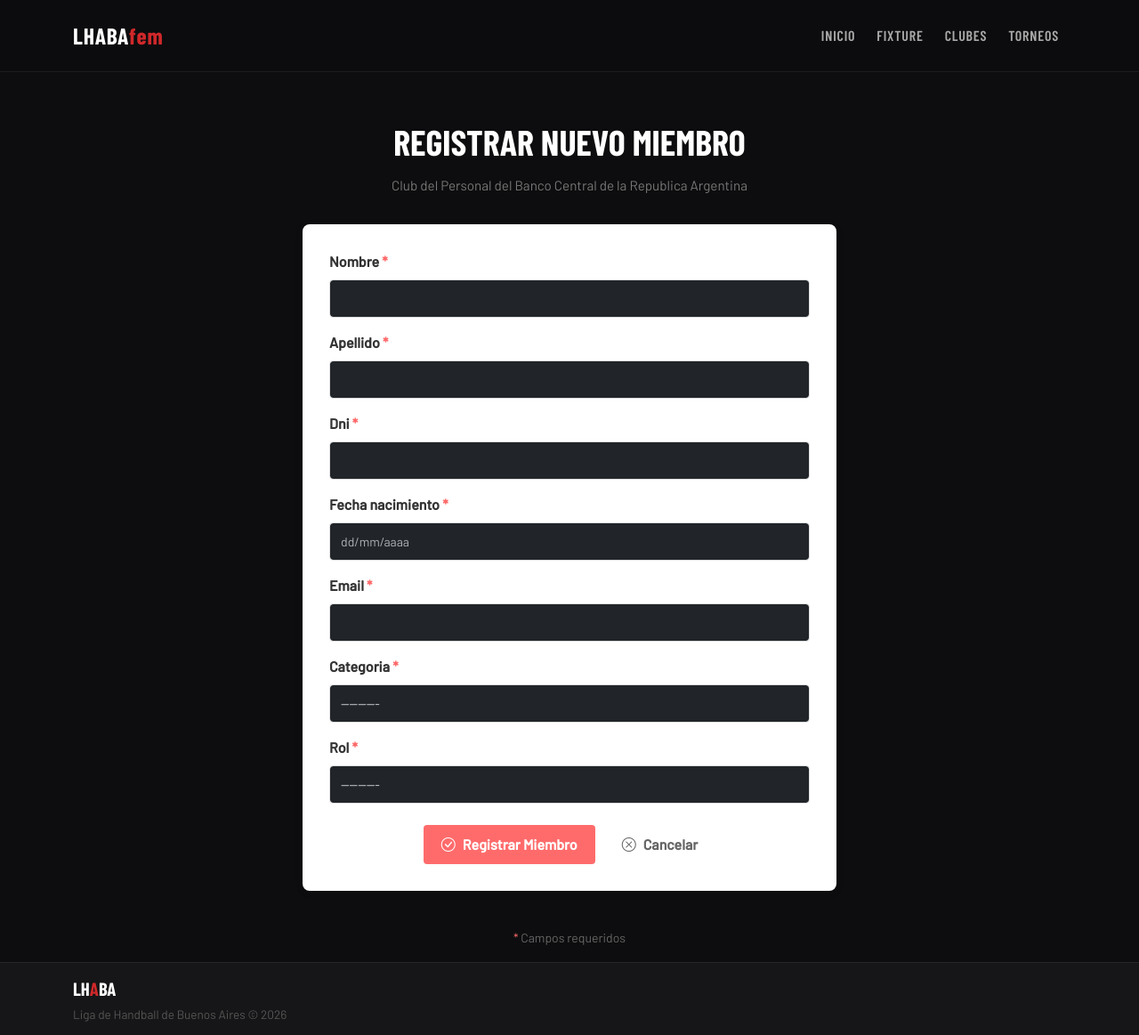
After one commit to Belen-Bustillo/LHABA-project, a Django app: page /clubes/1/equipos/registrar_persona/ in a window 1280 px wide. The commit adds this page. Shown: the whole page at 89% size. Run offline with Django 5.2, Linux system fonts and the light colour scheme; data comes from the database, SQL or seed files in the repository; both versions use the stored data as it was after the commit; some web fonts are replaced.

Commit message:
Se añade formulario apra registrar persona (con rol y categoria) dentro de un equipo

```diff
--- a/clubes/forms.py
+++ b/clubes/forms.py
@@ -1,5 +1,5 @@
 from django import forms
-from clubes.models import ClubesRegistrados
+from clubes.models import ClubesRegistrados,Persona,PersonaRol
 
 class ClubesRegistradosForm(forms.ModelForm):
     class Meta:
@@ -12,3 +12,34 @@ class ClubesRegistradosForm(forms.ModelForm):
             "localidad": forms.TextInput(attrs={'class':'form-control'}),
             "email": forms.EmailInput(attrs={'class':'form-control'}),
         }
+
+class PersonaForm(forms.ModelForm):
+    class Meta:
+        model = Persona
+        fields = ("nombre","apellido","dni","fecha_nacimiento","email")
+        widgets = {
+            "nombre": forms.TextInput(attrs={'class':'form-control'}),
+            "apellido": forms.TextInput(attrs={'class':'form-control'}),
+            "dni": forms.TextInput(attrs={'class':'form-control'}),
+            "fecha_nacimiento": forms.DateInput(attrs={
+                'class':'form-control',
+                'type':'text',
+                'placeholder':'dd/mm/aaaa'
+            }),
+            "email": forms.EmailInput(attrs={'class':'form-control'}),
+        }
+
+    def __init__(self, *args, **kwargs):
+        super().__init__(*args, **kwargs)
+        #formato para que no tire error en fecha de nacimiento
+        self.fields['fecha_nacimiento'].input_formats = ['%d/%m/%Y', '%Y-%m-%d']
+
+
+class PersonaRolForm(forms.ModelForm):
+    class Meta:
+        model = PersonaRol
+        fields = ("categoria", "rol")
+        widgets = {
+            "categoria": forms.Select(attrs={'class':'form-control'}),
+            "rol": forms.Select(attrs={'class':'form-control'}),
+        }
--- a/clubes/models.py
+++ b/clubes/models.py
@@ -1,7 +1,7 @@
 from django.db import models
 
 class ClubesRegistrados(models.Model):
-    id = models.IntegerField(primary_key=True)
+    id = models.AutoField(primary_key=True)
     nombre_siglas = models.CharField()
     nombre_completo = models.CharField()
     nombre_corto = models.CharField(max_length=30,null=True)
@@ -13,14 +13,14 @@ class ClubesRegistrados(models.Model):
         return f"Club registrado: {self.nombre_siglas} - {self.nombre_completo}"
 
 class Categoria(models.Model):
-    id_categoria = models.IntegerField(primary_key=True)
+    id_categoria = models.AutoField(primary_key=True)
     nombre_categoria = models.CharField(max_length=30)
 
     def __str__(self):
-        return f"Categoria creada: {self.nombre_categoria}"
+        return f"Categoria: {self.nombre_categoria}"
 
 class Persona(models.Model):
-    id_persona = models.IntegerField(primary_key=True)
+    id_persona = models.AutoField(primary_key=True)
     nombre = models.CharField(max_length=50)
     apellido = models.CharField(max_length=50)
     dni = models.CharField(max_length=15, unique=True)
@@ -31,7 +31,7 @@ class Persona(models.Model):
         return f"Persona registrada: {self.nombre} {self.apellido}"
 
 class Rol(models.Model):
-    id_rol = models.IntegerField(primary_key=True)
+    id_rol = models.AutoField(primary_key=True)
     rol = models.CharField(max_length=30)
     descripcion = models.CharField(max_length=80,null=True)
 
@@ -43,19 +43,12 @@ class Rol(models.Model):
         return mensaje
 
 class PersonaRol(models.Model):
-    persona = models.ForeignKey(Persona, on_delete=models.CASCADE) #id_persona
-    club = models.ForeignKey(ClubesRegistrados, on_delete=models.CASCADE) #id (club)
-    rol = models.ForeignKey(Rol, on_delete=models.PROTECT) #id_rol
-    categoria = models.ForeignKey(Categoria, on_delete=models.PROTECT) #id_categoria
+    persona = models.ForeignKey(Persona, on_delete=models.CASCADE)
+    club = models.ForeignKey(ClubesRegistrados, on_delete=models.CASCADE)
+    rol = models.ForeignKey(Rol, on_delete=models.PROTECT)
+    categoria = models.ForeignKey(Categoria, on_delete=models.PROTECT)
     fecha_ingreso = models.DateField(auto_now_add=True)
     fecha_cambio = models.DateField(null=True)
 
     def __str__(self):
         return f"Se añadio a {self.persona.nombre} {self.persona.apellido} \nclub {self.club.nombre_siglas} \nrol de {self.rol.rol} \ncategoria {self.categoria.nombre_categoria}"
-
-# class Fixture(models.Model):
-#     pass
-
-
-# class Torneos(models.Model):
-    # pass
--- /dev/null
+++ b/clubes/templates/clubes/registrar_persona.html
@@ -0,0 +1,200 @@
+{% extends 'index.html' %}
+{% block title %} <title>Registrar Miembro - {{ club.nombre_completo }}</title> {% endblock %}
+
+{% block princ_content %}
+  <div class="container-xl">
+
+    <!-- HEADER -->
+    <div class="page-header">
+      <div class="page-title">Registrar Nuevo Miembro</div>
+      <div class="page-subtitle">{{ club.nombre_completo }}</div>
+    </div>
+
+    <!-- FORMULARIO -->
+    <div class="form-container" style="max-width: 600px; margin: 0 auto;">
+      <form method="POST" class="form-persona">
+        {% csrf_token %}
+
+        <!-- ERRORES GENERALES -->
+        {% if persona_form.non_field_errors or rol_form.non_field_errors %}
+        <div style="background: #f8d7da; color: #721c24; padding: 15px; border-radius: 4px; margin-bottom: 20px;">
+          {% for error in persona_form.non_field_errors %}
+          <p style="margin: 5px 0;">{{ error }}</p>
+          {% endfor %}
+          {% for error in rol_form.non_field_errors %}
+          <p style="margin: 5px 0;">{{ error }}</p>
+          {% endfor %}
+        </div>
+        {% endif %}
+
+        <!-- NOMBRE -->
+        <div class="form-group mb-3">
+          <label for="{{ persona_form.nombre.id_for_label }}" class="form-label">
+            {{ persona_form.nombre.label }} <span style="color: #ff6b6b;">*</span>
+          </label>
+          {{ persona_form.nombre }}
+          {% if persona_form.nombre.errors %}
+          <small style="color: #ff6b6b;">{{ persona_form.nombre.errors.0 }}</small>
+          {% endif %}
+        </div>
+
+        <!-- APELLIDO -->
+        <div class="form-group mb-3">
+          <label for="{{ persona_form.apellido.id_for_label }}" class="form-label">
+            {{ persona_form.apellido.label }} <span style="color: #ff6b6b;">*</span>
+          </label>
+          {{ persona_form.apellido }}
+          {% if persona_form.apellido.errors %}
+          <small style="color: #ff6b6b;">{{ persona_form.apellido.errors.0 }}</small>
+          {% endif %}
+        </div>
+
+        <!-- DNI -->
+        <div class="form-group mb-3">
+          <label for="{{ persona_form.dni.id_for_label }}" class="form-label">
+            {{ persona_form.dni.label }} <span style="color: #ff6b6b;">*</span>
+          </label>
+          {{ persona_form.dni }}
+          {% if persona_form.dni.errors %}
+          <small style="color: #ff6b6b;">{{ persona_form.dni.errors.0 }}</small>
+          {% endif %}
+        </div>
+
+        <!-- FECHA DE NACIMIENTO -->
+        <div class="form-group mb-3">
+        <label for="{{ persona_form.fecha_nacimiento.id_for_label }}" class="form-label">
+            {{ persona_form.fecha_nacimiento.label }} <span style="color: #ff6b6b;">*</span>
+        </label>
+        {{ persona_form.fecha_nacimiento }}
+        {% if persona_form.fecha_nacimiento.errors %}
+        <small style="color: #ff6b6b;">{{ persona_form.fecha_nacimiento.errors.0 }}</small>
+        {% endif %}
+        </div>
+
+        <!-- EMAIL -->
+        <div class="form-group mb-3">
+          <label for="{{ persona_form.email.id_for_label }}" class="form-label">
+            {{ persona_form.email.label }} <span style="color: #ff6b6b;">*</span>
+          </label>
+          {{ persona_form.email }}
+          {% if persona_form.email.errors %}
+          <small style="color: #ff6b6b;">{{ persona_form.email.errors.0 }}</small>
+          {% endif %}
+        </div>
+
+        <!-- CATEGORÍA -->
+        <div class="form-group mb-3">
+          <label for="{{ rol_form.categoria.id_for_label }}" class="form-label">
+            {{ rol_form.categoria.label }} <span style="color: #ff6b6b;">*</span>
+          </label>
+          {{ rol_form.categoria }}
+          {% if rol_form.categoria.errors %}
+          <small style="color: #ff6b6b;">{{ rol_form.categoria.errors.0 }}</small>
+          {% endif %}
+        </div>
+
+        <!-- ROL -->
+        <div class="form-group mb-4">
+          <label for="{{ rol_form.rol.id_for_label }}" class="form-label">
+            {{ rol_form.rol.label }} <span style="color: #ff6b6b;">*</span>
+          </label>
+          {{ rol_form.rol }}
+          {% if rol_form.rol.errors %}
+          <small style="color: #ff6b6b;">{{ rol_form.rol.errors.0 }}</small>
+          {% endif %}
+        </div>
+
+        <!-- BOTONES -->
+        <div class="form-actions" style="display: flex; gap: 10px; justify-content: center;">
+          <button type="submit" class="btn btn-danger">
+            <i class="bi bi-check-circle"></i> Registrar Miembro
+          </button>
+          <a href="{% url 'equipos_detalle' club.id %}" class="btn btn-outline-secondary">
+            <i class="bi bi-x-circle"></i> Cancelar
+          </a>
+        </div>
+
+      </form>
+    </div>
+
+    <!-- NOTA -->
+    <div style="text-align: center; margin-top: 40px; color: #666;">
+      <p><small><span style="color: #ff6b6b;">*</span> Campos requeridos</small></p>
+    </div>
+
+  </div>
+
+  <style>
+    .form-container {
+      background: #fff;
+      padding: 30px;
+      border-radius: 8px;
+      box-shadow: 0 2px 8px rgba(0, 0, 0, 0.1);
+    }
+
+    .form-group {
+      display: flex;
+      flex-direction: column;
+    }
+
+    .form-label {
+      font-weight: 600;
+      margin-bottom: 8px;
+      color: #333;
+    }
+
+    .form-control {
+      padding: 10px 12px;
+      border: 1px solid #ddd;
+      border-radius: 4px;
+      font-size: 14px;
+      transition: border-color 0.3s;
+      font-family: inherit;
+    }
+
+    .form-control:focus {
+      outline: none;
+      border-color: #ff6b6b;
+      box-shadow: 0 0 0 3px rgba(255, 107, 107, 0.1);
+    }
+
+    .form-text {
+      font-size: 12px;
+      margin-top: 4px;
+    }
+
+    .form-actions button,
+    .form-actions a {
+      padding: 10px 20px;
+      font-weight: 600;
+      border-radius: 4px;
+      border: none;
+      cursor: pointer;
+      transition: all 0.3s;
+      text-decoration: none;
+      display: inline-flex;
+      align-items: center;
+      gap: 8px;
+    }
+
+    .btn-danger {
+      background-color: #ff6b6b;
+      color: white;
+    }
+
+    .btn-danger:hover {
+      background-color: #ff5252;
+    }
+
+    .btn-outline-secondary {
+      background-color: transparent;
+      color: #666;
+      border: 1px solid #ddd;
+    }
+
+    .btn-outline-secondary:hover {
+      background-color: #f5f5f5;
+    }
+  </style>
+
+{% endblock %}
--- a/clubes/urls.py
+++ b/clubes/urls.py
@@ -8,4 +8,5 @@ urlpatterns = [
     path("clubes/<int:id>/", club_detalle, name="club_detalle"),
     path("clubes/<int:id>/equipos/", ver_equipos, name="equipos_detalle"),
     path("clubes/registrar/", registrar_club, name="registrar_club"),
+    path("clubes/<int:id>/equipos/registrar_persona/", registrar_persona, name="registrar_persona"),
 ]
--- a/clubes/views.py
+++ b/clubes/views.py
@@ -1,6 +1,6 @@
 from django.shortcuts import render, get_object_or_404, redirect
 from clubes.models import *
-from clubes.forms import ClubesRegistradosForm
+from clubes.forms import *
 
 # Create your views here.
 def home(request):
@@ -49,9 +49,9 @@ def ver_equipos(request,id):
 
             equipos.append({
                 "categoria": categoria.nombre_categoria,
-                "dt":dt.persona,
-                "asistente":lista_asistentes,
-                "jugadoras":lista_jugadoras
+                "dt": dt.persona if dt else None,
+                "asistentes": lista_asistentes,
+                "jugadoras": lista_jugadoras
             })
 
     contexto = {
@@ -60,6 +60,7 @@ def ver_equipos(request,id):
     }
 
     return render(request, "clubes/equipo_detail.html", contexto)
+
 
 def registrar_club(request):
     if request.method == "POST":
@@ -71,3 +72,32 @@ def registrar_club(request):
         form = ClubesRegistradosForm()
     contexto = {"form": form}
     return render(request, "clubes/club_create.html", contexto)
+
+def registrar_persona(request, id):
+    club = get_object_or_404(ClubesRegistrados, id=id)
+
+    if request.method == "POST":
+        persona_form = PersonaForm(request.POST)
+        rol_form = PersonaRolForm(request.POST)
+
+        if persona_form.is_valid() and rol_form.is_valid():
+            # Guardar persona
+            persona = persona_form.save()
+
+            # Guardar PersonaRol
+            persona_rol = rol_form.save(commit=False)
+            persona_rol.persona = persona
+            persona_rol.club = club
+            persona_rol.save()
+
+            return redirect('club_detalle', id=club.id)
+    else:
+        persona_form = PersonaForm()
+        rol_form = PersonaRolForm()
+
+    contexto = {
+        "club": club,
+        "persona_form": persona_form,
+        "rol_form": rol_form
+    }
+    return render(request, "clubes/registrar_persona.html", contexto)
```
Also changed, not shown: clubes/templates/clubes/equipo_detail.html (+21 -8 lines), clubes/migrations/0004_alter_categoria_id_categoria_and_more.py (added), db.sqlite3.
